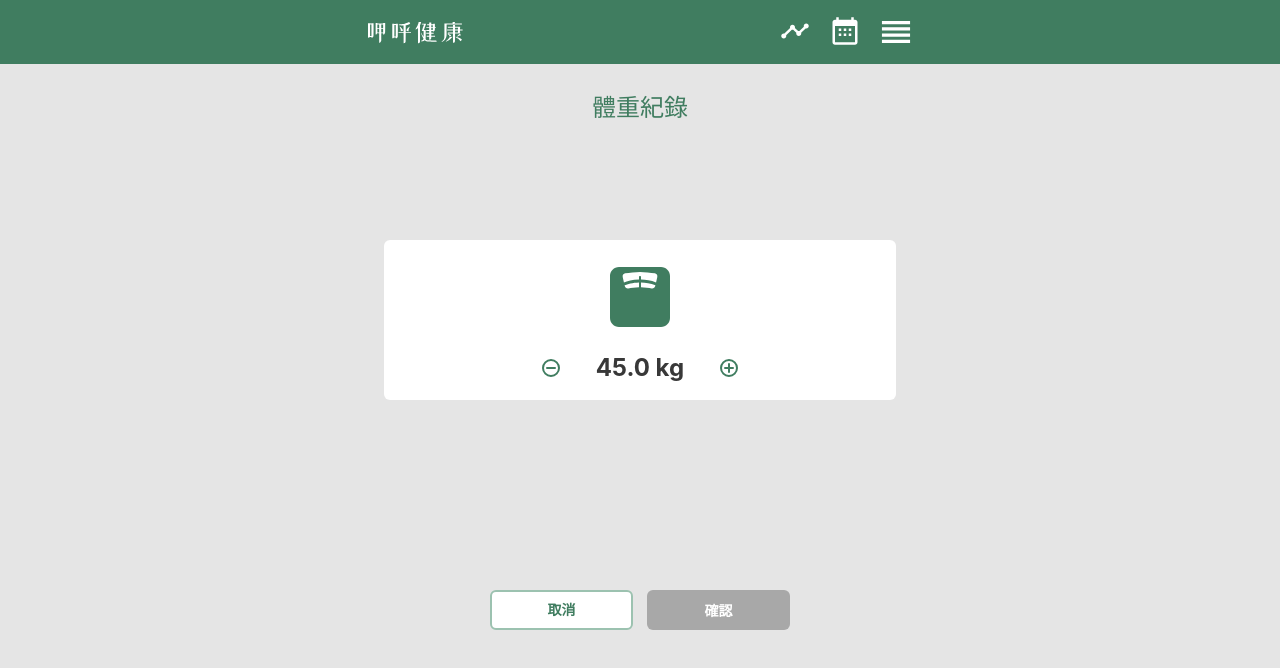
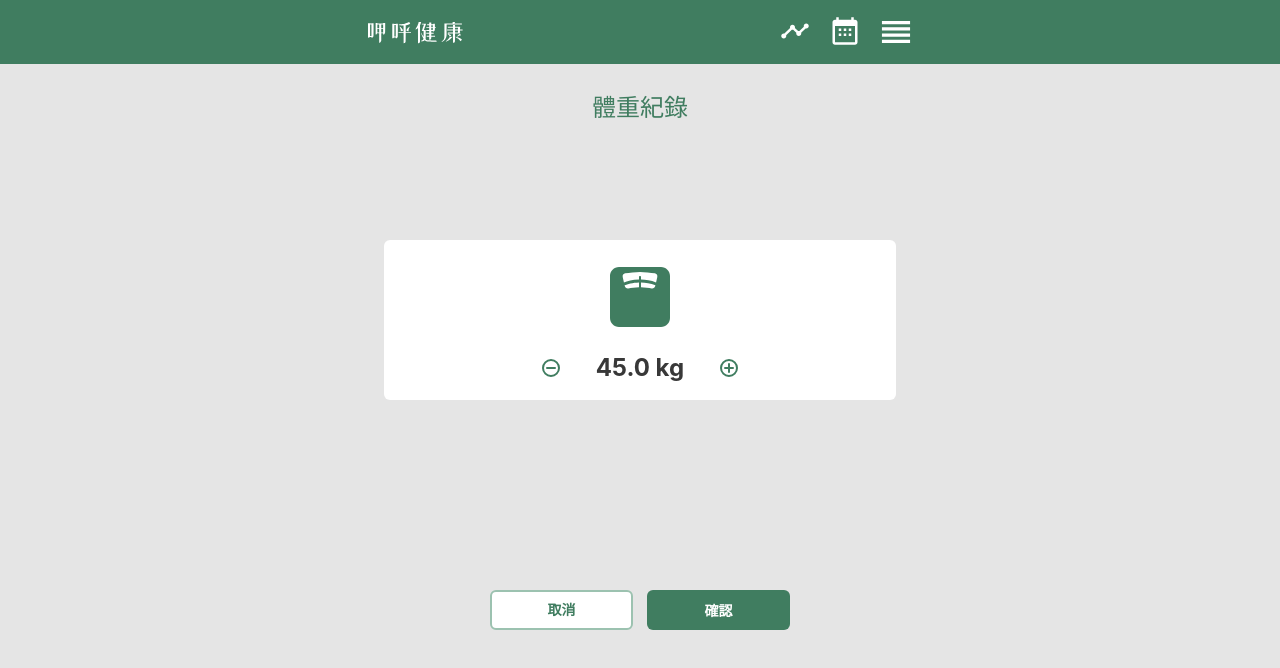
Before and after one commit to yachen168/Healthy-Eating, a Vue app: page /recording/weight-record in a window 1280 px wide. Shown: the top 668 px of the page. Built offline with nearby package versions, Linux system fonts and the light colour scheme.

Commit message:
fix: enabled button at weight recording page

```diff
--- a/src/views/recording/WeightRecord.vue
+++ b/src/views/recording/WeightRecord.vue
@@ -13,7 +13,7 @@
         <BaseButton title="取消" buttonStyle="outline-default"></BaseButton>
         <BaseButton
           title="確認"
-          :disabledState="true"
+          :disabledState="false"
           buttonStyle="primary"
         ></BaseButton>
       </div>
```
